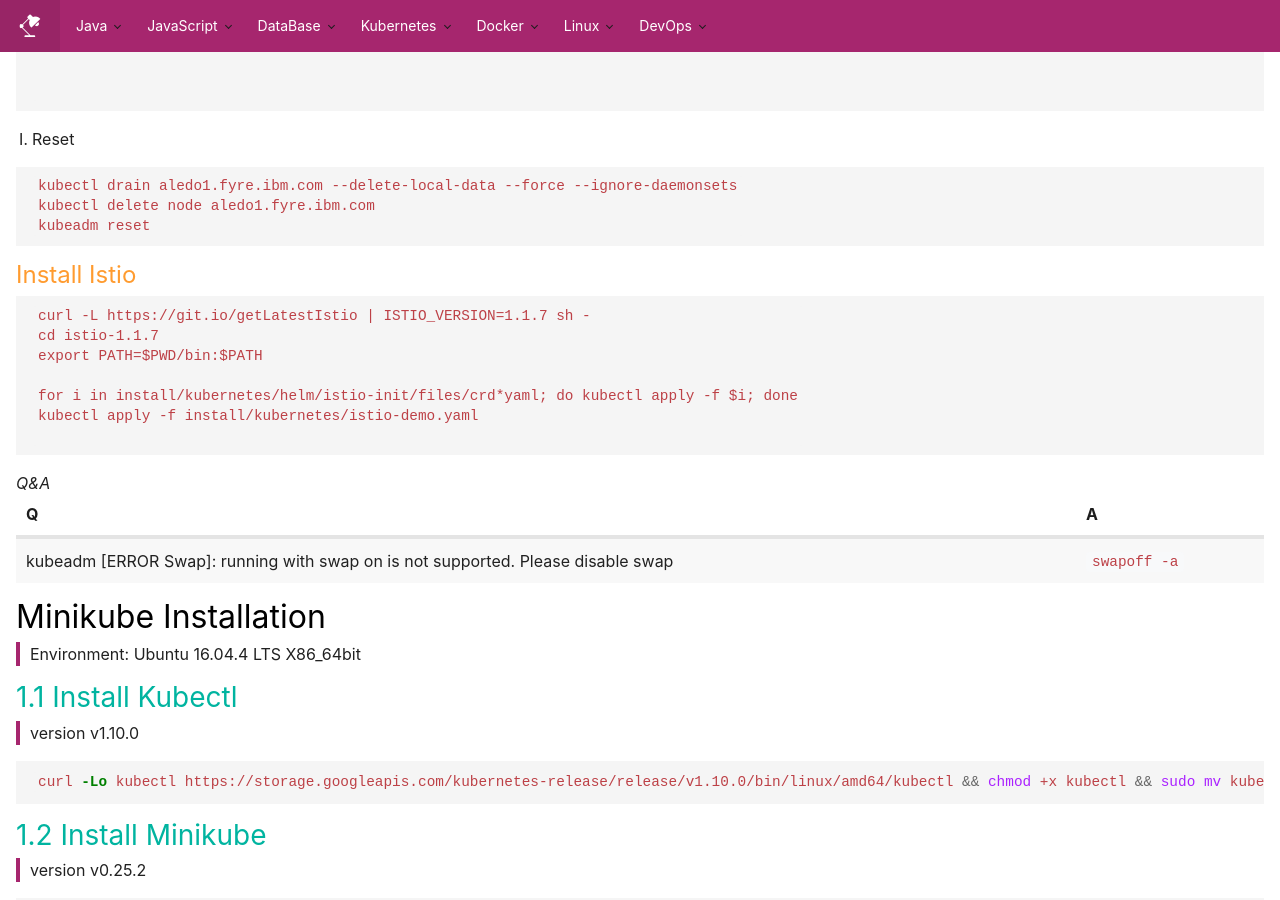
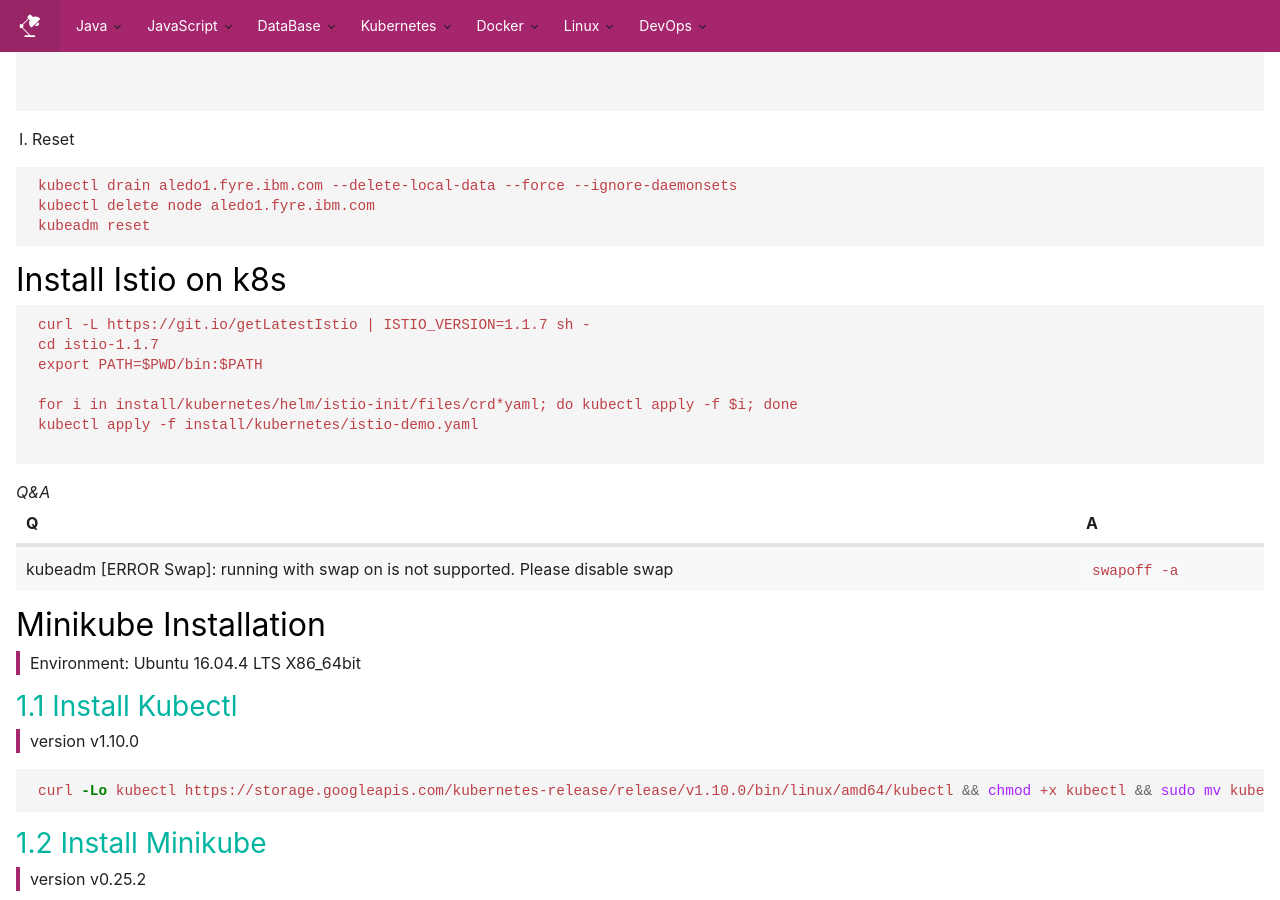
Before and after one commit to Evliess/evliess.github.io, a Jekyll site: the page built from _posts/2018-04-08-installation-kubernete.md, in a window 1280 px wide and 900 px high, scrolled down 1095 px. Built offline with Jekyll 4.4.1, drawn with Linux system fonts in a browser that asks for light colours; some web fonts are replaced.

Commit message:
install istio on k8s

````diff
--- a/_posts/2018-04-08-installation-kubernete.md
+++ b/_posts/2018-04-08-installation-kubernete.md
@@ -72,7 +72,7 @@ kubeadm reset
 ```
 
 
-### Install Istio
+# Install Istio on k8s
 
 ```
 curl -L https://git.io/getLatestIstio | ISTIO_VERSION=1.1.7 sh -
````
